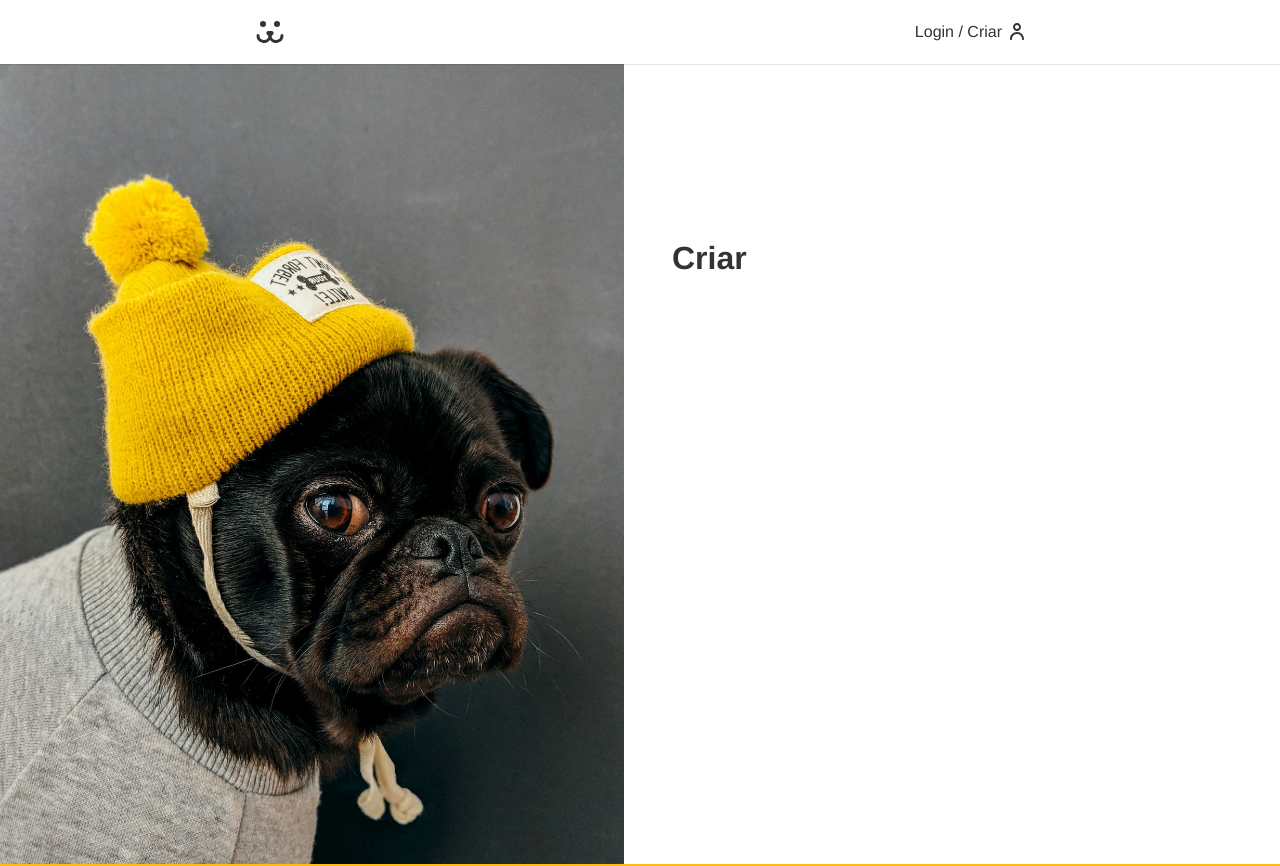
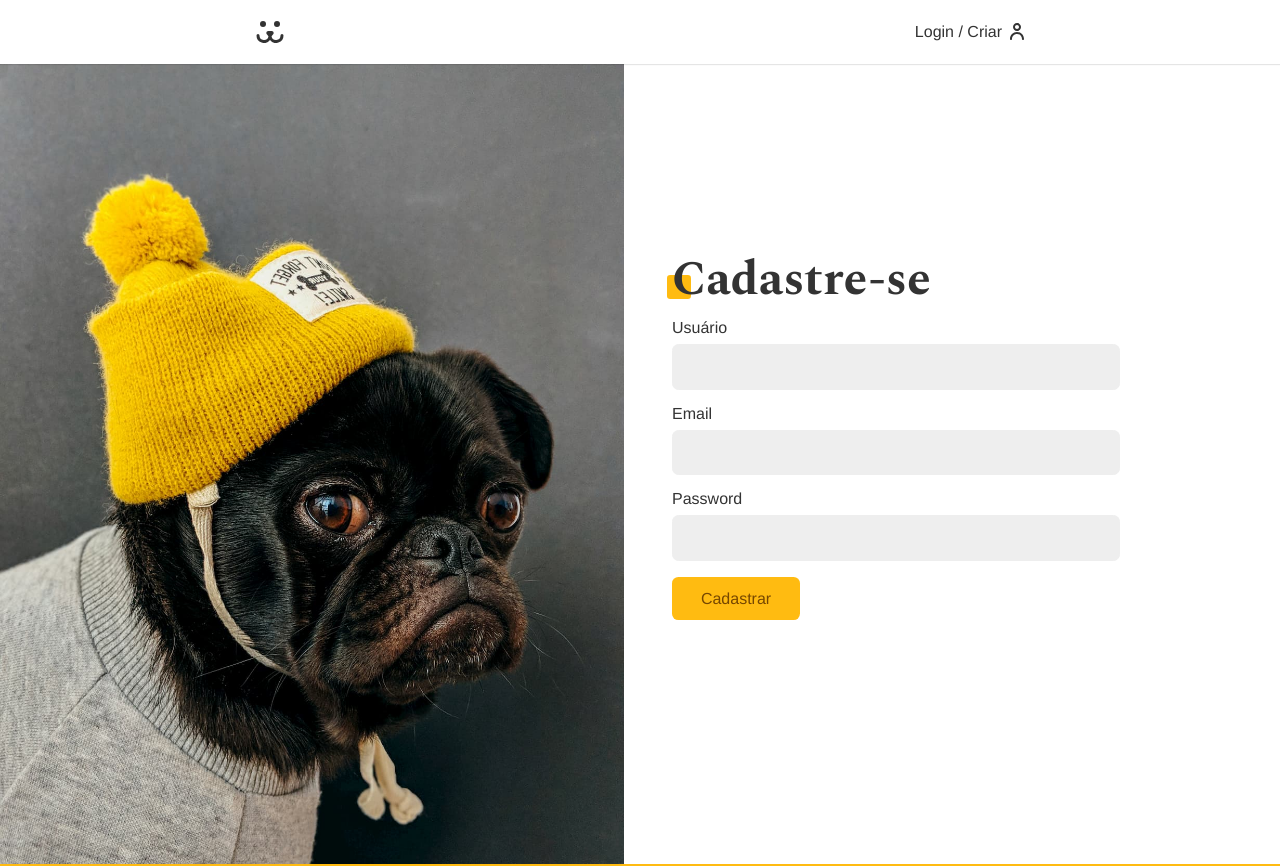
Before and after one commit to FabinhoFlauzino/dogs-next, a Next.js app: page /login/criar in a window 1280 px wide. Shown: the top 866 px of the page. Built offline with nearby package versions, Linux system fonts and the light colour scheme.

Commit message:
Componente de Criação de Conta (LoginCriarForm)

```diff
--- a/src/actions/login.ts
+++ b/src/actions/login.ts
@@ -17,8 +17,6 @@
       method: 'POST',
       body: formData
     })
-
-    console.log(response)
 
     if (!response.ok) throw new Error("Senha ou usuário inválidos.")
 
--- /dev/null
+++ b/src/actions/user-post.ts
@@ -0,0 +1,42 @@
+"use server"
+
+import { USER_POST } from "@/functions/api"
+import apiError from "@/functions/api-error"
+import login from "./login"
+
+export default async function userPost(state: {}, formData: FormData) {
+  const username = formData.get('username') as string | null
+  const email = formData.get('email') as string | null
+  const password = formData.get('password') as string | null
+
+  try {
+    if (!username || !password || !email) throw new Error("Preencha os dados.")
+
+    if(username.trim().length < 3) throw new Error("O nome deve ter pelo menos 3 caracteres.")
+    if(password.length < 6) throw new Error("Senha deve ter mais de 6 digitos")
+
+    const { url } = USER_POST()
+
+    const response = await fetch(url, {
+      method: 'POST',
+      body: formData
+    })
+
+    if (!response.ok) throw new Error("Email ou usuário já cadastrado.")
+
+    const {ok} = await login({
+      ok: true,
+      error: ''
+    }, formData)
+
+    if(!ok) throw new Error("Erro ao entrar.")
+
+    return {
+      data: null,
+      ok: true,
+      error: ""
+    }
+  } catch (error: unknown) {
+    return apiError(error)
+  }
+}
--- a/src/app/login/criar/page.tsx
+++ b/src/app/login/criar/page.tsx
@@ -1,7 +1,16 @@
+import LoginCriarForm from "@/components/login/login-criar-form"
+import { Metadata } from "next"
+
+export const metadata: Metadata = {
+  title: "Crie sua conta",
+  description: "Crie sua conta no site dogs."
+}
+
 export default async function CriarPage() {
   return (
-    <main>
-      <h1>Criar</h1>
-    </main>
+    <div className="animeLeft">
+      <h1 className="title">Cadastre-se</h1>
+      <LoginCriarForm />
+    </div>
   )
 }
--- a/src/app/login/page.tsx
+++ b/src/app/login/page.tsx
@@ -1,4 +1,10 @@
 import LoginForm from "@/components/login/login-form";
+import { Metadata } from "next";
+
+export const metadata: Metadata = {
+  title: "Login | Dogs",
+  description: "Entre na sua conta no site dogs."
+}
 
 export default async function LoginPage() {
   return (
--- /dev/null
+++ b/src/components/login/login-criar-form.tsx
@@ -0,0 +1,48 @@
+"use client"
+
+import { useFormState, useFormStatus } from "react-dom";
+import Button from "@/components/forms/button";
+import Input from "@/components/forms/input";
+import ErrorMessage from "../helper/error-message";
+import { useEffect } from "react";
+import styles from "@/components/login/login-form.module.css"
+import userPost from "@/actions/user-post";
+
+function FormButton() {
+  const { pending } = useFormStatus()
+
+  return (
+    <>
+      {pending && (
+        <Button disabled={pending}>Cadastrando...</Button>
+      )}
+
+      {!pending && (
+        <Button>Cadastrar</Button>
+      )}
+    </>
+  )
+
+}
+
+export default function LoginCriarForm() {
+  const [state, action] = useFormState(userPost, {
+    ok: false,
+    error: '',
+    data: null
+  })
+
+  useEffect(() => {
+    if (state.ok) window.location.href = '/conta'
+  }, [state.ok])
+
+  return (
+    <form action={action} className={styles.form}>
+      <Input label="Usuário" name="username" type="text" />
+      <Input label="Email" name="email" type="email" />
+      <Input label="Password" name="password" type="password" />
+      <ErrorMessage error={state.error} />
+      <FormButton />
+    </form>
+  )
+}
--- a/src/functions/api.ts
+++ b/src/functions/api.ts
@@ -31,16 +31,9 @@
   };
 }
 
-export function USER_POST(body) {
+export function USER_POST() {
   return {
-    url: API_URL + '/api/user',
-    options: {
-      method: 'POST',
-      headers: {
-        'Content-Type': 'application/json',
-      },
-      body: JSON.stringify(body),
-    },
+    url: API_URL + '/api/user'
   };
 }
 
```
Also changed, not shown: src/app/login/perdeu/page.tsx (+7 -0 lines), src/app/login/resetar/page.tsx (+7 -0 lines).
